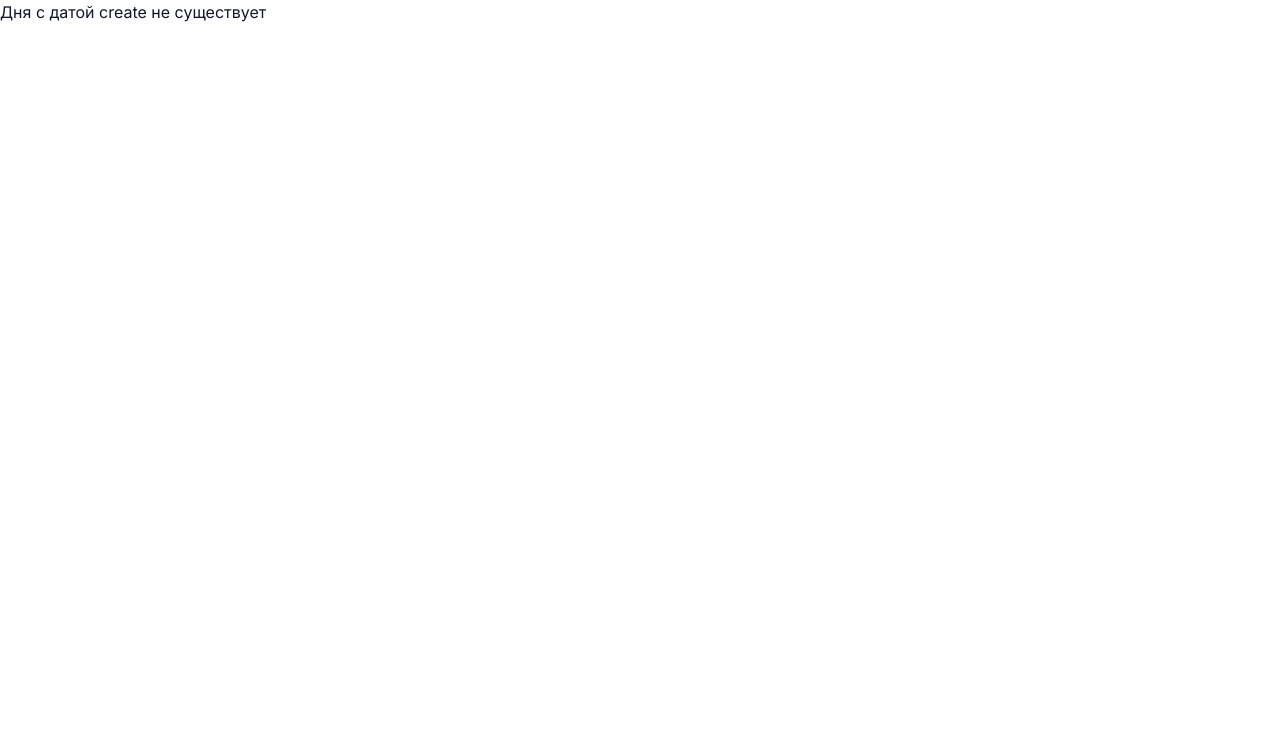
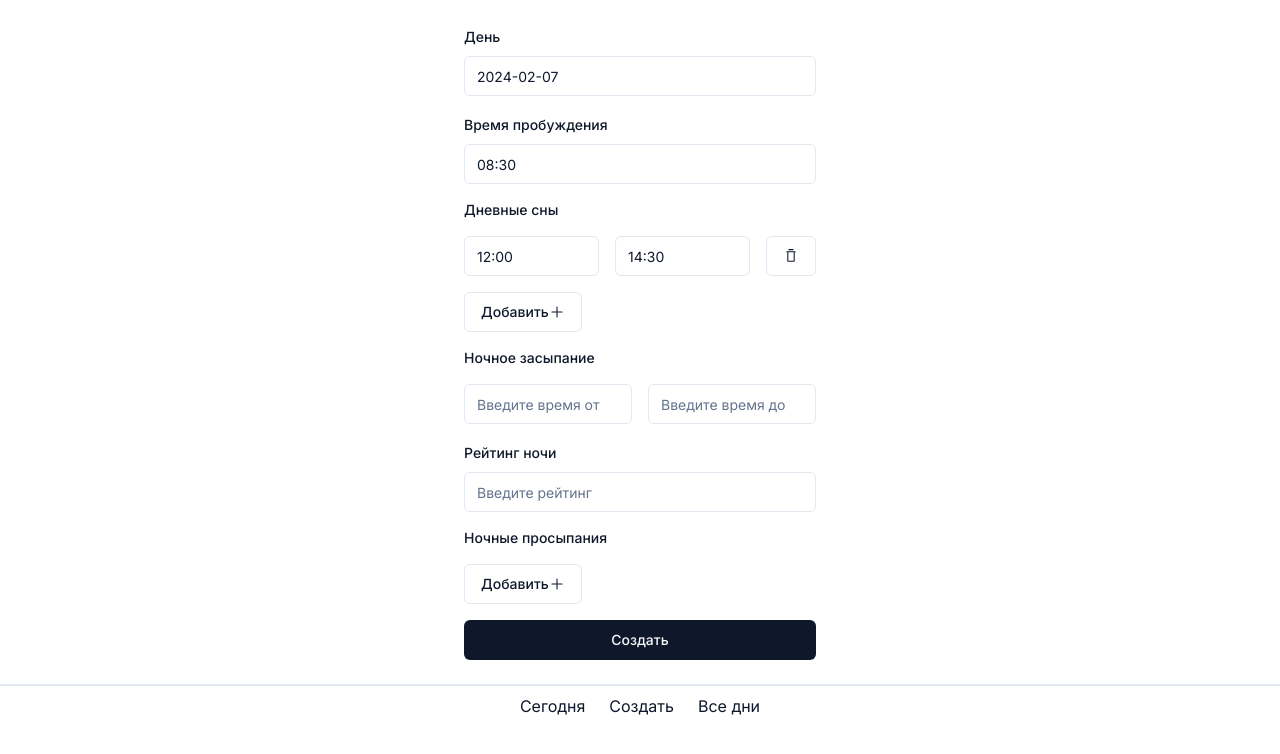
Before and after one commit to DmitryBerdnikov/baby-dreams, a Next.js app: page /days/create in a window 1280 px wide. Shown: the top 754 px of the page. Built offline with nearby package versions, Linux system fonts and the light colour scheme; no server answers; the database is empty.

Commit message:
add base logic without refactoring

```diff
--- a/src/api/day.ts
+++ b/src/api/day.ts
@@ -2,7 +2,6 @@
 
 import { Day, NightDream, NightDreamAwakening } from '@entities/day'
 import prisma from '../app/lib/prisma'
-import { DayDream } from '@prisma/client'
 
 export type CreateDay = {
 	date: string
@@ -87,6 +86,26 @@ export const createDayDreams = async ({
 	return result
 }
 
+export type CreateNightDreamAwakenings = {
+	nightDreamId: number
+	nightDreamAwakenings: {
+		time: Date
+	}[]
+}
+
+export const createNightDreamAwakenings = async ({
+	nightDreamId,
+	nightDreamAwakenings,
+}: CreateNightDreamAwakenings) => {
+	const mappedNightDreamAwakenings = nightDreamAwakenings.map((item) => ({ ...item, nightDreamId }))
+
+	const result = await prisma.nightDreamAwakenings.createMany({
+		data: mappedNightDreamAwakenings,
+	})
+
+	return result
+}
+
 export type CreateNightDream = Omit<NightDream, 'id'>
 
 export const createNightDream = async ({
@@ -115,8 +134,41 @@ export const createNightDream = async ({
 	return result
 }
 
+export type UpdateNightDream = NightDream
+
+export const updateNightDream = async ({
+	id,
+	dayId,
+	from,
+	to,
+	awakenings,
+	rating,
+}: UpdateNightDream) => {
+	const result = await prisma.nightDream.update({
+		where: {
+			id,
+		},
+		data: {
+			dayId,
+			from,
+			to,
+			awakenings: awakenings
+				? {
+						createMany: {
+							data: awakenings,
+						},
+				  }
+				: undefined,
+			rating,
+		},
+	})
+
+	return result
+}
+
 export type UpdateDay = {
 	dayId: number
+	nightDream?: NightDream
 	dayDreams: {
 		from: Date
 		to: Date
@@ -124,30 +176,42 @@ export type UpdateDay = {
 	nightDreamRating?: number
 	nightDreamTo?: Date
 	nightDreamFrom?: Date
+	nightDreamAwakenings?: {
+		time: Date;
+	}[]
 }
 
 export const updateDay = async ({
+	nightDream,
 	dayId,
 	dayDreams,
 	nightDreamFrom,
 	nightDreamTo,
 	nightDreamRating,
+	nightDreamAwakenings = []
 }: UpdateDay) => {
 	if (dayDreams.length > 0) {
-		const createDayDreamsResult = await createDayDreams({ dayId, dayDreams })
+		await createDayDreams({ dayId, dayDreams })
+	}
 
-		console.log({ createDayDreamsResult })
+	if (nightDreamAwakenings.length > 0 && nightDream?.id) {
+		await createNightDreamAwakenings({ nightDreamId: nightDream.id, nightDreamAwakenings })
 	}
 
 	if (nightDreamFrom || nightDreamTo || nightDreamRating) {
-		const createNightDreamResult = await createNightDream({
+		const params = {
 			dayId,
-			from: nightDreamFrom === undefined ? null : nightDreamFrom,
-			to: nightDreamTo === undefined ? null : nightDreamTo,
-			rating: nightDreamRating === undefined ? null : nightDreamRating,
-		})
+			from: nightDreamFrom !== undefined ? nightDreamFrom : nightDream?.from ? nightDream?.from : null,
+			to: nightDreamTo !== undefined ? nightDreamTo : nightDream?.to ? nightDream?.to : null,
+			rating: nightDreamRating !== undefined ? nightDreamRating : nightDream?.rating ? nightDream?.rating : null,
+			awakenings: [],
+		}
 
-		console.log({ createNightDreamResult })
+		if (nightDream?.id) {
+			await updateNightDream({ ...params, id: nightDream.id })
+		} else {
+			await createNightDream(params)
+		}
 	}
 }
 
--- a/src/app/components/FormDay/FormDay.tsx
+++ b/src/app/components/FormDay/FormDay.tsx
@@ -95,7 +95,7 @@ export const FormDay = ({ onSubmit }: FormDayProps) => {
 		control: form.control,
 	})
 
-	const onSubmitTest = async (values: z.infer<typeof formSchema>) => {
+	const submitHandler = async (values: z.infer<typeof formSchema>) => {
 		const mappedData = mapFormDayToCreateDayParams(values)
 
 		await onSubmit(mappedData)
@@ -120,7 +120,7 @@ export const FormDay = ({ onSubmit }: FormDayProps) => {
 	return (
 		<div className="max-w-96 ml-auto mx-auto py-6 px-4">
 			<Form {...form}>
-				<form onSubmit={form.handleSubmit(onSubmitTest)} className="space-y-4">
+				<form onSubmit={form.handleSubmit(submitHandler)} className="space-y-4">
 					<FormField
 						control={form.control}
 						name="dayDate"
--- /dev/null
+++ b/src/app/components/HomePageContent/HomePageContent.tsx
@@ -0,0 +1,14 @@
+'use client';
+
+import { useRouter } from "next/navigation"
+import { useEffect } from "react";
+
+export const HomePageContent = () => {
+  const router = useRouter();
+
+  useEffect(() => {
+    router.push(`/days/${new Date().toISOString().substring(0, 10)}`)
+  }, [router]);
+
+  return null
+}
--- /dev/null
+++ b/src/app/components/HomePageContent/index.ts
@@ -0,0 +1 @@
+export { HomePageContent } from './HomePageContent'
--- a/src/app/days/[date]/components/Day/Day.tsx
+++ b/src/app/days/[date]/components/Day/Day.tsx
@@ -23,12 +23,15 @@ const dayDreamSchema = z.object({
 	to: z.string(),
 })
 
+const nightDreamAwakeningSchema = z.object({
+	time: z.string(),
+})
+
 const formSchema = z.object({
 	dayDreams: z.array(dayDreamSchema),
-    nightDreamRating: z.string().optional(),
+	nightDreamRating: z.string().optional(),
 	nightDreamFrom: z.string().optional(),
-	nightDreamTo: z.string().optional(),
-	// nightDreamAwakenings: z.array(nightDreamAwakeningSchema).optional(),
+	nightDreamAwakenings: z.array(nightDreamAwakeningSchema),
 })
 
 type DayProps = {
@@ -40,11 +43,17 @@ export const Day = ({ day }: DayProps) => {
 		resolver: zodResolver(formSchema),
 		defaultValues: {
 			dayDreams: [],
+			nightDreamAwakenings: []
 		},
 	})
 
 	const dayDreamsFieldsForm = useFieldArray({
 		name: 'dayDreams',
+		control: form.control,
+	})
+
+	const nightDreamAwakeningsFieldsForm = useFieldArray({
+		name: 'nightDreamAwakenings',
 		control: form.control,
 	})
 
@@ -56,13 +65,38 @@ export const Day = ({ day }: DayProps) => {
 		dayDreamsFieldsForm.append({ from: '', to: '' })
 	}
 
+	const deleteNightDreamAwakeningHandler = (
+		nightDreamAwakeningIndex: number
+	) => {
+		nightDreamAwakeningsFieldsForm.remove(nightDreamAwakeningIndex)
+	}
+
+	const addNightDreamAwakeningHandler = () => {
+		nightDreamAwakeningsFieldsForm.append({ time: '' })
+	}
+
 	const submitHandler = async (values: z.infer<typeof formSchema>) => {
 		const mappedDayDreams = values.dayDreams.map((item) => ({
 			from: new Date(`${item.from} ${day.date}`),
 			to: new Date(`${item.to} ${day.date}`),
 		}))
 
-		await updateDay({ dayId: day.id, dayDreams: mappedDayDreams, })
+		const mappedNightDreamAwakenings = values.nightDreamAwakenings.map((item) => ({
+			time: new Date(`${item.time} ${day.date}`),
+		}))
+
+		await updateDay({
+			dayId: day.id,
+			dayDreams: mappedDayDreams,
+			nightDream: day.nightDream ? day.nightDream : undefined,
+			nightDreamFrom: values.nightDreamFrom
+				? new Date(`${values.nightDreamFrom} ${day.date}`)
+				: undefined,
+			nightDreamRating: values.nightDreamRating
+				? Number(values.nightDreamRating)
+				: undefined,
+			nightDreamAwakenings: mappedNightDreamAwakenings
+		})
 
 		window.location.reload()
 	}
@@ -79,7 +113,7 @@ export const Day = ({ day }: DayProps) => {
 					<p>
 						<b>Дневные сны</b>:{' '}
 						{day.dayDreams.map((item, index) => (
-							<span className="ml-3" key={index}>
+							<span className="mr-3" key={index}>
 								{new Date(item.from).toLocaleTimeString().slice(0, -3)}-
 								{new Date(item.to).toLocaleTimeString().slice(0, -3)}
 							</span>
@@ -128,24 +162,92 @@ export const Day = ({ day }: DayProps) => {
 						Добавить <PlusIcon className="h-4 w-4" />
 					</Button>
 
-					<p>
+					<div>
 						<b>Ночное засыпание</b>:{' '}
-						{day.nightDream?.from &&
-							new Date(day.nightDream?.from).toLocaleTimeString().slice(0, -3)}
-					</p>
-					<p>
-						<b>Рейтинг ночи</b>: {day.nightDream?.rating}
-					</p>
-					<p>
+						{day.nightDream?.from ? (
+							new Date(day.nightDream?.from).toLocaleTimeString().slice(0, -3)
+						) : (
+							<FormField
+								control={form.control}
+								name="nightDreamFrom"
+								render={({ field }) => (
+									<FormItem className="mt-2">
+										<FormControl>
+											<Input placeholder="Время" {...field} />
+										</FormControl>
+										<FormMessage />
+									</FormItem>
+								)}
+							/>
+						)}
+					</div>
+					<div>
+						<b>Рейтинг ночи</b>:{' '}
+						{day.nightDream?.rating ? (
+							day.nightDream?.rating
+						) : (
+							<FormField
+								control={form.control}
+								name="nightDreamRating"
+								render={({ field }) => (
+									<FormItem className="mt-2">
+										<FormControl>
+											<Input placeholder="Рейтинг" type="number" {...field} />
+										</FormControl>
+										<FormMessage />
+									</FormItem>
+								)}
+							/>
+						)}
+					</div>
+					<div>
 						<b>Ночные просыпания</b>:{' '}
 						{day.nightDream?.awakenings.map((item, index) => (
 							<span className="ml-3" key={index}>
 								{new Date(item.time).toLocaleTimeString().slice(0, -3)}
 							</span>
 						))}
-					</p>
+					</div>
 
-					<Button type="submit">Сохранить</Button>
+					{nightDreamAwakeningsFieldsForm.fields.map((_item, index) => (
+						<div key={index} className="flex gap-x-4">
+							<FormField
+								control={form.control}
+								name={`nightDreamAwakenings.${index}.time`}
+								render={({ field }) => (
+									<FormItem>
+										<FormControl>
+											<Input placeholder="От" {...field} />
+										</FormControl>
+										<FormMessage />
+									</FormItem>
+								)}
+							/>
+
+							<Button
+								type="button"
+								variant="outline"
+								onClick={() => deleteNightDreamAwakeningHandler(index)}
+								aria-label="Удалить дневной сон"
+							>
+								<TrashIcon className="h-4 w-4" />
+							</Button>
+						</div>
+					))}
+
+					<div>
+						<Button
+							type="button"
+							variant="outline"
+							onClick={addNightDreamAwakeningHandler}
+						>
+							Добавить <PlusIcon className="h-4 w-4" />
+						</Button>
+					</div>
+
+					<div>
+						<Button type="submit">Сохранить</Button>
+					</div>
 				</form>
 			</Form>
 		</Container>
--- /dev/null
+++ b/src/app/days/create/page.tsx
@@ -0,0 +1,8 @@
+import { createDay } from '@api/day';
+import { FormDay } from '../../components/FormDay';
+
+export default function HomePage() {
+  return (
+    <FormDay onSubmit={createDay} />
+  );
+}
--- a/src/app/layout.tsx
+++ b/src/app/layout.tsx
@@ -1,22 +1,38 @@
-import type { Metadata } from "next";
-import { Inter } from "next/font/google";
-import "./globals.css";
+import type { Metadata } from 'next'
+import { Inter } from 'next/font/google'
+import './globals.css'
+import Link from 'next/link'
 
-const inter = Inter({ subsets: ["latin"] });
+const inter = Inter({ subsets: ['latin'] })
 
 export const metadata: Metadata = {
-  title: "Create Next App",
-  description: "Generated by create next app",
-};
+	title: 'Create Next App',
+	description: 'Generated by create next app',
+}
 
 export default function RootLayout({
-  children,
+	children,
 }: Readonly<{
-  children: React.ReactNode;
+	children: React.ReactNode
 }>) {
-  return (
-    <html lang="en">
-      <body className={inter.className}>{children}</body>
-    </html>
-  );
+	return (
+		<html lang="en">
+			<body className={inter.className}>
+				{children}
+				<nav className="py-2 sticky bottom-0 bg-white border-t-2">
+					<ul className="flex justify-center gap-6">
+						<li>
+							<Link href={`/days/${new Date().toISOString().substring(0, 10)}`}>Сегодня</Link>
+						</li>
+						<li>
+							<Link href="/days/create">Создать</Link>
+						</li>
+						<li>
+							<Link href="/days">Все дни</Link>
+						</li>
+					</ul>
+				</nav>
+			</body>
+		</html>
+	)
 }
--- a/src/app/page.tsx
+++ b/src/app/page.tsx
@@ -1,8 +1,5 @@
-import { createDay } from '@api/day';
-import { FormDay } from './components/FormDay';
+import { HomePageContent } from "./components/HomePageContent";
 
 export default function HomePage() {
-  return (
-    <FormDay onSubmit={createDay} />
-  );
+  return <HomePageContent />
 }
```
